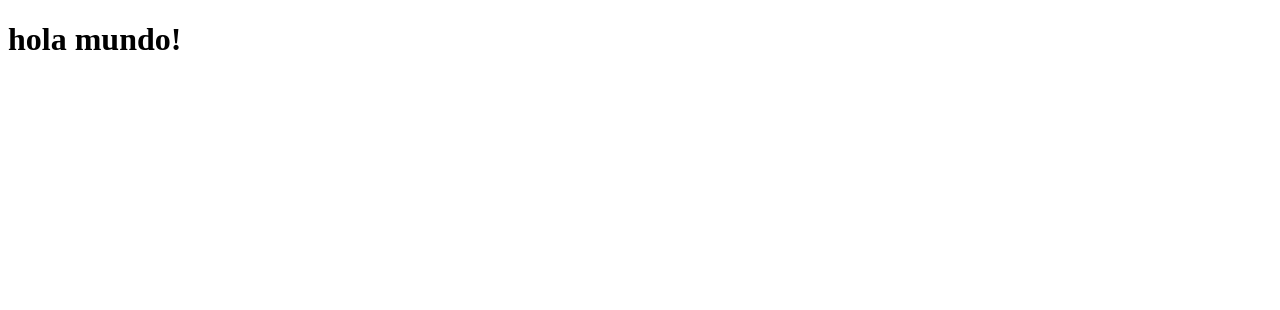
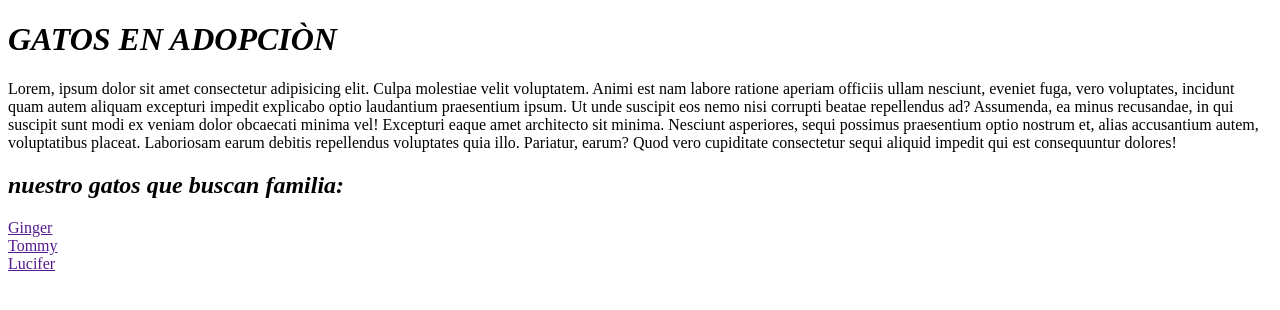
Before and after one commit to Skiiinnny/1.1.6, a plain HTML site: page index.html in a window 1280 px wide. Drawn offline with Linux system fonts and the light colour scheme.

Commit message:
extruectura basica gatos

```diff
--- a/index.html
+++ b/index.html
@@ -1,14 +1,22 @@
 <!DOCTYPE html>
-<html lang="en">
+<html lang="es">
 <head>
     <meta charset="UTF-8">
     <meta http-equiv="X-UA-Compatible" content="IE=edge">
     <meta name="viewport" content="width=device-width, initial-scale=1.0">
-    <title>Document</title>
+    <title>gatos en adopcion</title>
+    <style></style>
 </head>
 <body>
     <div>
-        <h1>hola mundo!</h1>
+
+        <h1><em>GATOS EN ADOPCIÒN</em></h1>
+        <p>Lorem, ipsum dolor sit amet consectetur adipisicing elit. Culpa molestiae velit voluptatem. Animi est nam labore ratione aperiam officiis ullam nesciunt, eveniet fuga, vero voluptates, incidunt quam autem aliquam excepturi impedit explicabo optio laudantium praesentium ipsum. Ut unde suscipit eos nemo nisi corrupti beatae repellendus ad? Assumenda, ea minus recusandae, in qui suscipit sunt modi ex veniam dolor obcaecati minima vel! Excepturi eaque amet architecto sit minima. Nesciunt asperiores, sequi possimus praesentium optio nostrum et, alias accusantium autem, voluptatibus placeat. Laboriosam earum debitis repellendus voluptates quia illo. Pariatur, earum? Quod vero cupiditate consectetur sequi aliquid impedit qui est consequuntur dolores!</p>
+        <h2><em>nuestro gatos que buscan familia:</em></h2>
+        <a href="">Ginger</a>
+        <br><a href="">Tommy</a></br>
+        <a href="">Lucifer</a>
+
     </div>
 </body>
 </html>
```
